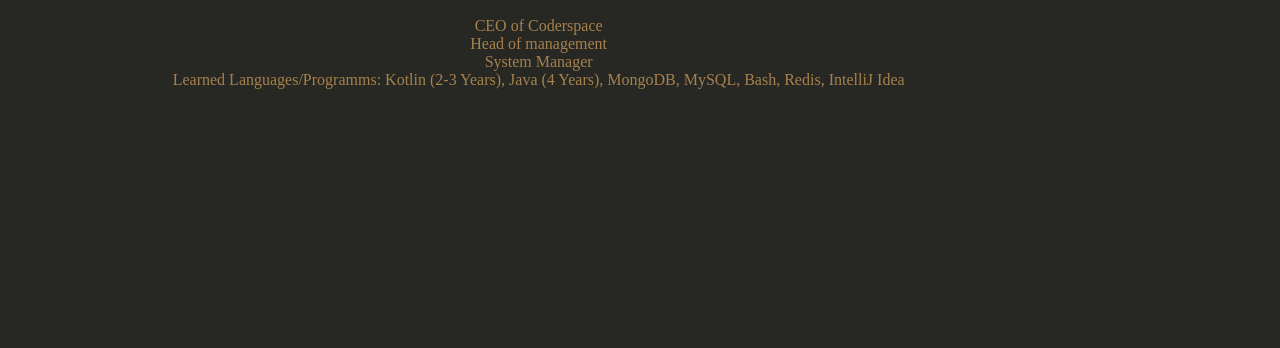
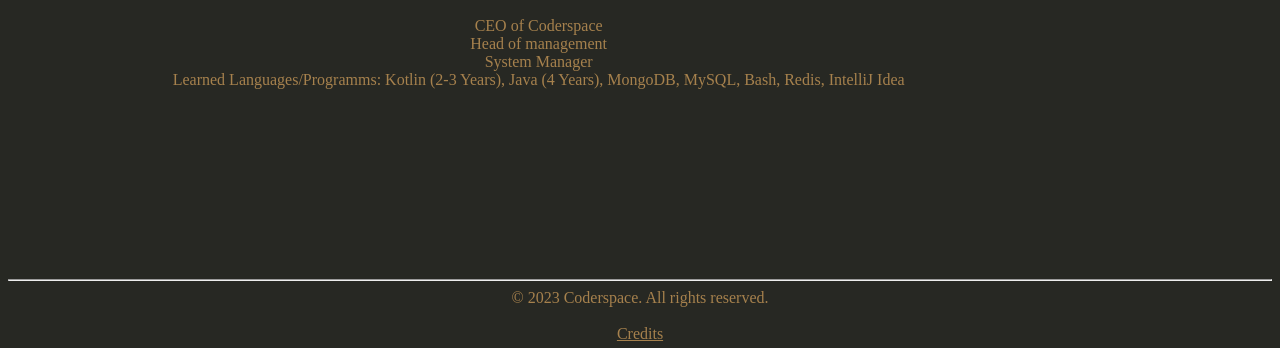
Before and after one commit to SteinGaming/FacharbeitWebseite, a website: page aboutus.html in a window 1280 px wide. Shown: the part 560-908 px from the top of the page. Before the commit the page ends 800 px from the top, so only its background shows below. Drawn offline with Linux system fonts and the light colour scheme.

Commit message:
feat: add footer; remove unused code; add class to automatically set target

```diff
--- a/global.html
+++ b/global.html
@@ -8,10 +8,10 @@
     <a href="examples.html" class="text">
         Our Examples
     </a>
-    <a href="mailto:danialdaryab@gmail.com" class="text right">
+    <a href="mailto:danialdaryab@gmail.com" class="text">
         Contact Us
     </a>
-    <a href="https://docs.google.com/forms/d/1m9sBdkpNfqE0GnKw9Asd2X02d1i3Zcu9xvWLcbwR7nY" class="text right">
+    <a href="https://docs.google.com/forms/d/1m9sBdkpNfqE0GnKw9Asd2X02d1i3Zcu9xvWLcbwR7nY" class="text">
         Apply
     </a>
 </div>
--- a/js/global.js
+++ b/js/global.js
@@ -5,8 +5,12 @@
         // Insert the global html into the page
         // From: https://stackoverflow.com/questions/8988855/include-another-html-file-in-a-html-file
         $("#includedContent").load("global.html")
+        $("#footer").attr("style", "opacity: 0;").append("<hr id='footerSeparator'>").append("<footer> © 2023 Coderspace. All rights reserved. <br><br> <a href='credits.html'>Credits</a></footer>").delay(2000).animate(
+            {opacity: 1}, 500
+        )
         // Automatically load the favicon to all pages
         $('head').append('<link rel="icon" href="media/favicon.png">')
+        $('.newTab a').attr('target', '_blank')
         // Show the hidden elements
         $('#title').delay(250).animate({opacity: 1}, 1000)
         $('#content>.hidden').delay(750).animate({opacity: 1}, 1000)
--- a/style/global.css
+++ b/style/global.css
@@ -4,6 +4,12 @@
     --background-color: #272823;
     background-color: #272823;
 }
+
+body {
+    position: relative;
+    min-height: 100vh;
+}
+
 
 button {
     background-color: #43453e;
@@ -39,10 +45,6 @@
     left: 30px;
     margin-left: 40px;*/
     text-decoration: none;
-}
-
-#top > a.right {
-    left: 30%;
 }
 
 #top > a.text:hover {
@@ -82,3 +84,12 @@
     color: var(--text-color);
     text-decoration: underline;
 }
+
+#footer {
+    position: absolute;
+    bottom: -100px;
+    width: 100%;
+    text-align: center;
+    color: var(--text-color);
+    padding-bottom: 5px;
+}
```
